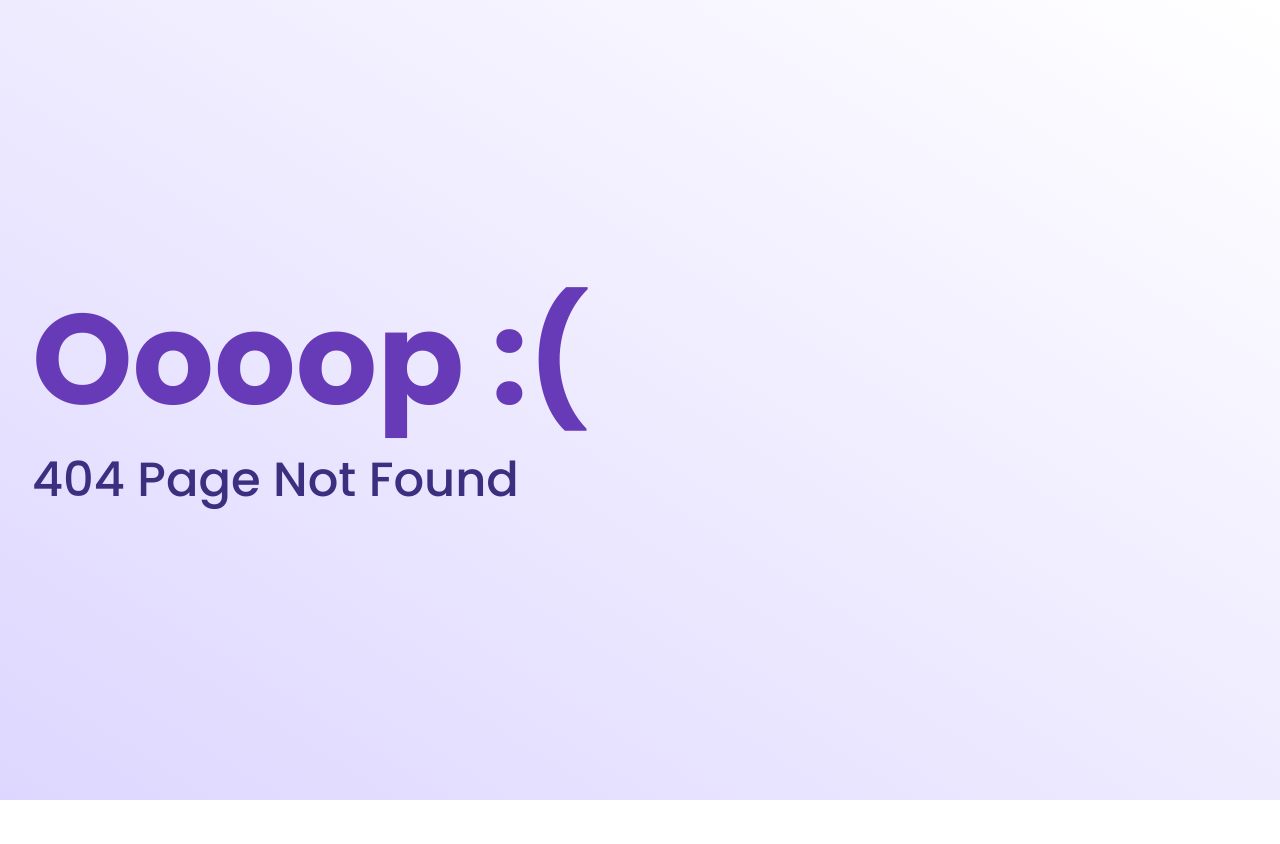
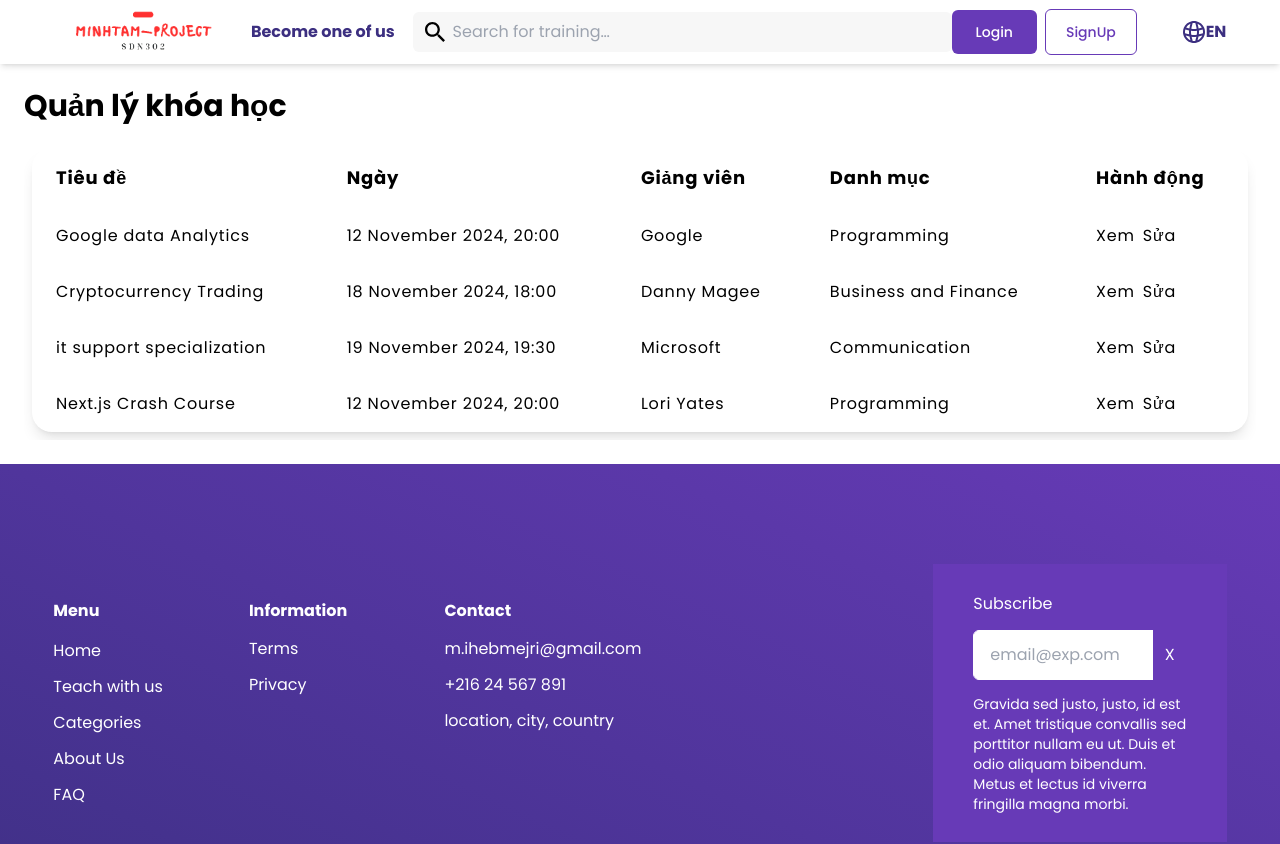
Before and after one commit to dehmivor/fpt-online-course, a React (Create React App) app in the folder frontend/: page /course-mana in a window 1280 px wide. Before the commit this address had no page. Shown: the top 844 px of the page. Before the commit the page ends 800 px from the top, so only its background shows below. Built offline with nearby package versions, Linux system fonts and the light colour scheme; data requests are answered from the project's data file.

Commit message:
feat/ui course management

```diff
--- a/frontend/src/App.js
+++ b/frontend/src/App.js
@@ -5,6 +5,7 @@ import "./styles/main.scss";
 import Notfound from "./pages/errors/Notfound";
 import Layout from "./layouts/Layout";
 import { Helmet } from "react-helmet";
+import CourseMana from "./pages/manage/CourseManage";
 
 function App() {
   return (
@@ -60,6 +61,7 @@ function App() {
           <Routes>
             <Route path="/" element={<Home />} />
             <Route path="*" element={<Notfound />} />
+            <Route path="/course-mana" element={<CourseMana />} />
           </Routes>
         </BrowserRouter>
       </Layout>
--- a/frontend/src/components/Table.js
+++ b/frontend/src/components/Table.js
@@ -2,15 +2,12 @@ import PropTypes from "prop-types";
 
 function Table({ columns, data }) {
   return (
-    <div className="overflow-x-auto">
-      <table className="w-full border border-collapse border-gray-300">
-        <thead className="bg-gray-100">
-          <tr>
+    <div className="p-2 overflow-x-auto">
+      <table className="w-full overflow-hidden border-collapse rounded-[20px] shadow-lg">
+        <thead className="tracking-wider text-left bg-gray-100">
+          <tr className="text-lg text-gray-600 transition-colors color-primary background-primary hover:bg-gray-200">
             {columns.map((col) => (
-              <th
-                key={col.key}
-                className="px-4 py-2 text-left border border-gray-300"
-              >
+              <th key={col.key} className="px-6 py-4">
                 {col.label}
               </th>
             ))}
@@ -18,9 +15,12 @@ function Table({ columns, data }) {
         </thead>
         <tbody>
           {data.map((row, rowIndex) => (
-            <tr key={rowIndex} className="border border-gray-300">
+            <tr
+              key={rowIndex}
+              className="transition-colors even:bg-gray-50 hover:bg-gray-200"
+            >
               {columns.map((col) => (
-                <td key={col.key} className="px-4 py-2 border border-gray-300">
+                <td key={col.key} className="px-6 py-4 tracking-wider">
                   {col.renderCell
                     ? col.renderCell(row[col.key], row)
                     : row[col.key]}
--- a/frontend/src/pages/manage/CourseManage.js
+++ b/frontend/src/pages/manage/CourseManage.js
@@ -0,0 +1,110 @@
+import { useEffect, useState } from "react";
+import Modal from "../../components/Modal";
+import Table from "../../components/Table";
+import Form from "../../components/Form";
+import Card from "../../components/Card";
+
+function CourseMana() {
+  const [courses, setCourses] = useState([]);
+  const [selectedCourse, setSelectedCourse] = useState(null);
+  const [isModalOpen, setIsModalOpen] = useState(false);
+  const [isEdit, setIsEdit] = useState(false);
+
+  useEffect(() => {
+    fetch("http://localhost:3005/training")
+      .then((res) => res.json())
+      .then((data) => setCourses(data))
+      .catch((err) => console.error("Error fetching courses:", err));
+  }, []);
+
+  // Xử lý mở modal xem chi tiết
+  const handleViewDetails = (course) => {
+    setSelectedCourse(course);
+    setIsModalOpen(true);
+    setIsEdit(false);
+  };
+
+  // Xử lý mở modal để chỉnh sửa khóa học
+  const handleEditCourse = (course) => {
+    setSelectedCourse(course);
+    setIsModalOpen(true);
+    setIsEdit(true);
+  };
+
+  // Xử lý submit form (thêm/sửa khóa học)
+  const handleFormSubmit = (values) => {
+    console.log("Form submitted:", values);
+    setIsModalOpen(false);
+  };
+
+  return (
+    <div className="p-6">
+      <h1 className="mb-4 text-3xl font-bold">Quản lý khóa học</h1>
+
+      {/* Bảng hiển thị danh sách khóa học */}
+      <Table
+        columns={[
+          { key: "title", label: "Tiêu đề" },
+          { key: "date", label: "Ngày" },
+          {
+            key: "trainer",
+            label: "Giảng viên",
+            renderCell: (val) => val.name,
+          },
+          { key: "categorie", label: "Danh mục" },
+          {
+            key: "actions",
+            label: "Hành động",
+            renderCell: (_, row) => (
+              <div className="space-x-2">
+                <button
+                  onClick={() => handleViewDetails(row)}
+                  className="text-blue-500"
+                >
+                  Xem
+                </button>
+                <button
+                  onClick={() => handleEditCourse(row)}
+                  className="text-yellow-500"
+                >
+                  Sửa
+                </button>
+              </div>
+            ),
+          },
+        ]}
+        data={courses}
+      />
+
+      {/* Modal chi tiết hoặc chỉnh sửa */}
+      {isModalOpen && (
+        <Modal
+          isOpen={isModalOpen}
+          onClose={() => setIsModalOpen(false)}
+          title={isEdit ? "Chỉnh sửa khóa học" : "Chi tiết khóa học"}
+        >
+          {isEdit ? (
+            <Form
+              fields={[
+                { name: "title", placeholder: "Tiêu đề", required: true },
+                { name: "date", placeholder: "Ngày", required: true },
+                { name: "description", placeholder: "Mô tả", required: true },
+                { name: "categorie", placeholder: "Danh mục", required: true },
+                {
+                  name: "sub_categorie",
+                  placeholder: "Danh mục con",
+                  required: true,
+                },
+              ]}
+              onSubmit={handleFormSubmit}
+            />
+          ) : (
+            <Card data={selectedCourse} />
+          )}
+        </Modal>
+      )}
+    </div>
+  );
+}
+
+export default CourseMana;
```
